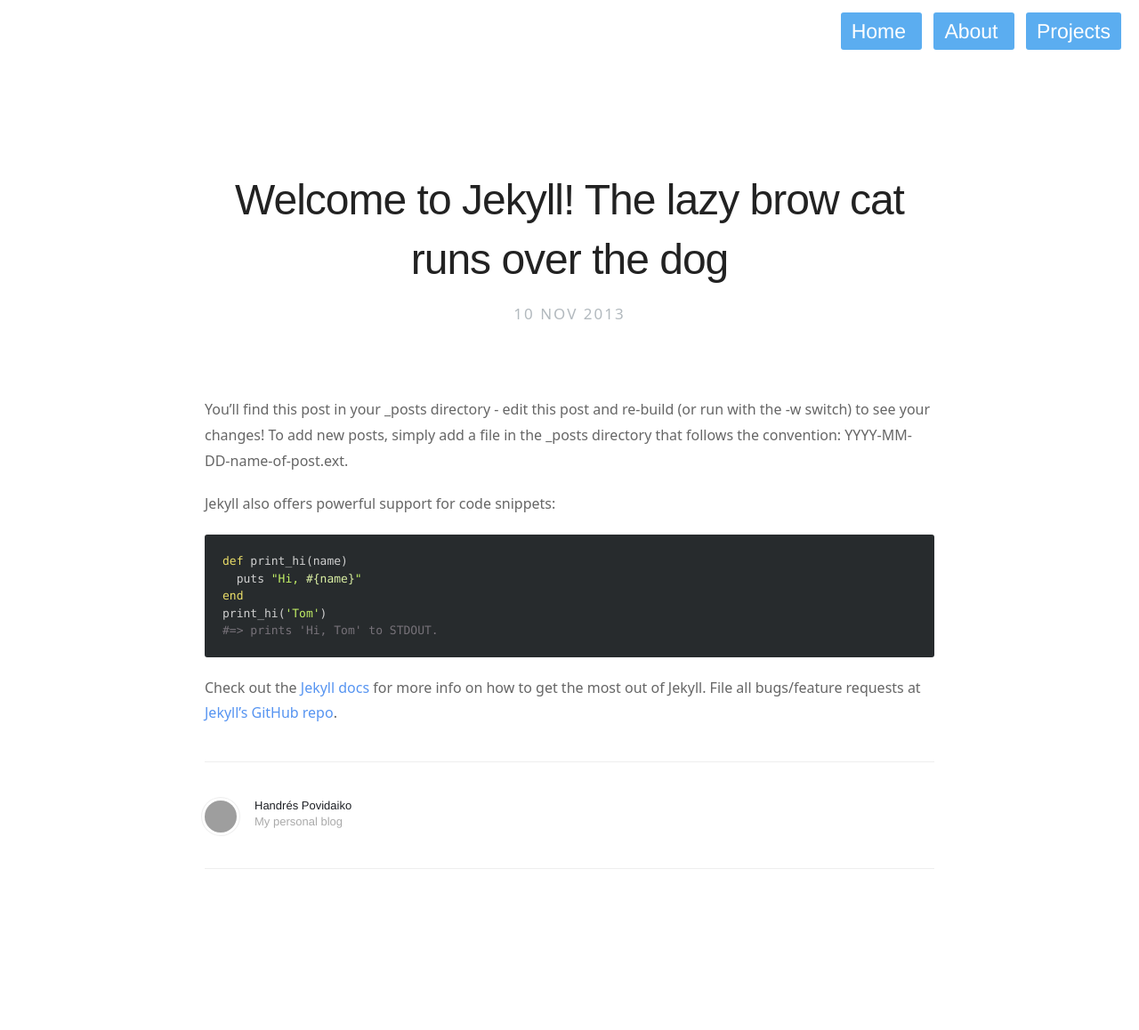
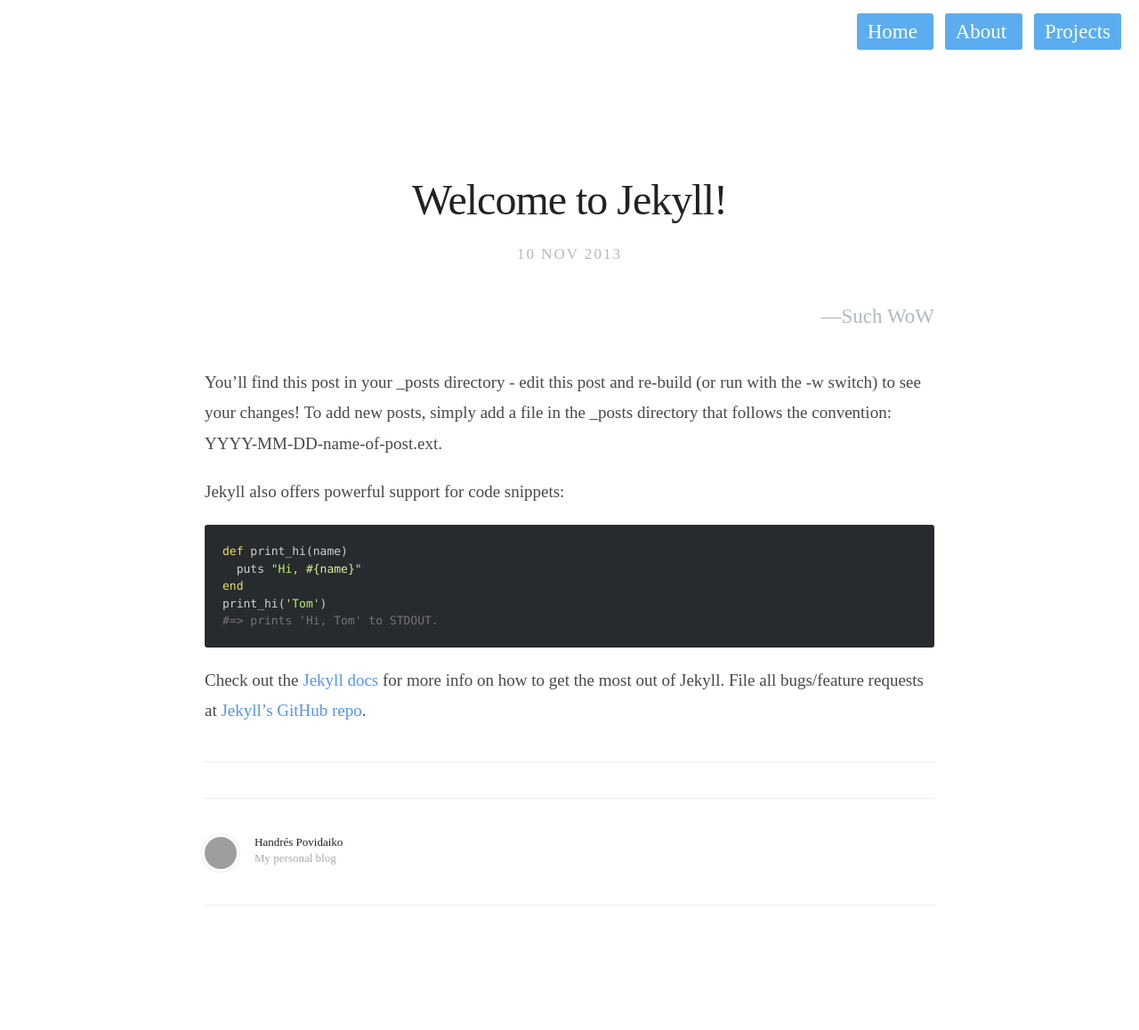
Before and after one commit to gtahp/gtahp.github.io, a Jekyll site: the page built from _posts/2013-11-11-welcome-to-jekyll-test copy 3.markdown, in a window 1280 px wide. Shown: the whole page at 89% size. Built offline with Jekyll 4.4.1, drawn with Linux system fonts in a browser that asks for light colours; nearby versions of some CDN libraries; Markdown is read by kramdown in place of the engine named in the settings; before the commit the page ends 1117 px from its top, so only the background shows below that; grey boxes are pictures that could not be loaded.

Commit message:
Posts and style on posts layout

```diff
--- a/_config.yml
+++ b/_config.yml
@@ -8,7 +8,7 @@ highlighter: pygments
 
 paginate: 40
 baseurl: /
-disqus_shortname: 'gtalolita'
+disqus_shortname: 'gtalolitablog'
 
 # Details for the RSS feed generator
 url:            'http://your-blog-url.example.com'
--- a/_layouts/post.html
+++ b/_layouts/post.html
@@ -8,13 +8,14 @@ archive: true
     <header>
         <h1>{{ page.title }}</h1>
         <h2 class="headline">{{ page.date | date_to_string}}</h2>
-        <h2>{{ post.description }}</h2>
+        <h2 class="snip"><span>—</span>{{ page.snip }}</h2>
 
     </header>
     <section id="post-body">
         {{content}}
     </section>
 </article>
+<hr/>
 
 <!-- Disqus comments -->
 {% if page.disqus %}
--- a/_posts/2013-11-11-welcome-to-jekyll-test copy 3.markdown
+++ b/_posts/2013-11-11-welcome-to-jekyll-test copy 3.markdown
@@ -1,7 +1,8 @@
 ---
-title:  "Welcome to Jekyll! The lazy brow cat runs over the dog"
+title:  "Welcome to Jekyll!"
 date:   2013-11-10 10:18:00
 description: Thriller Comedy Horror
+snip: Such WoW
 ---
 
 You'll find this post in your `_posts` directory - edit this post and re-build (or run with the `-w` switch) to see your changes!
--- a/assets/css/style.css
+++ b/assets/css/style.css
@@ -51,7 +51,7 @@ margin-bottom: 20px;
 html, body { height: 100%; }
 
 body {
-	font:16px/1 "Helvetica Neue", Helvetica, Arial, sans-serif;
+	font: 16px/1 "Droid Serif",serif, sans-serif;
 	color: #666;
 	-webkit-font-smoothing: antialiased;
 	text-rendering: optimizeLegibility;
@@ -187,8 +187,11 @@ li	{ list-style-type:circle; list-style-position:inside; }
 
 /* Line Height */
 #post-body, p {
-	font-family: 'Montserrat', sans;
-	line-height:1.8; }
+	color: #484848;
+	font-family: "Droid Serif", serif;
+	line-height:1.8;
+	font-size: 19px;
+}
 
 b, strong { font-weight: 500;
   color: #1E2025; }
@@ -232,7 +235,7 @@ em, i { font-style: italic; }
 .post h1 {
 	margin-bottom:2 0px;
 	color: #222;
-	font: 400 48px/1.4em 'Montserrat', sans-serif;
+	font: 400 48px/1.4em "Droid Serif",serif;
 	/*font: 300 48px/1.4em "Helvetica Neue", Helvetica,Arial,sans-serif;*/
 }
 
@@ -242,10 +245,16 @@ em, i { font-style: italic; }
 	  color: #111;
 }
 
+.post h2.snip {
+	font: normal 23px/1.5em "Droid Serif",serif;
+	color: #b2b9be;
+	text-align: right;
+
+}
 
 .post h2.headline {
 	/*font: italic 22px/1.3em Georgia,serif;*/
-	font: normal 17px/1.5em 'Montserrat', sans;
+	font: normal 17px/1.5em "Droid Serif",serif;
 	/*font: normal 13px/1.5em "Helvetica Neue",Helvetica,Arial,sans-serif;*/
 	margin: -5px 0 40px 0;
 	color: #b2b9be;
@@ -406,7 +415,7 @@ Post List
 #post-list .dates {
 	float: right;
 	position: relative;
-	top: 18px;
+	top: 13px;
 	font: 300 20px/1.8 "Helvetica Neue",helvetica,Arial,sans-serif;
 	color: #bbb;
 }
```
Also changed, not shown: 1 other file.
